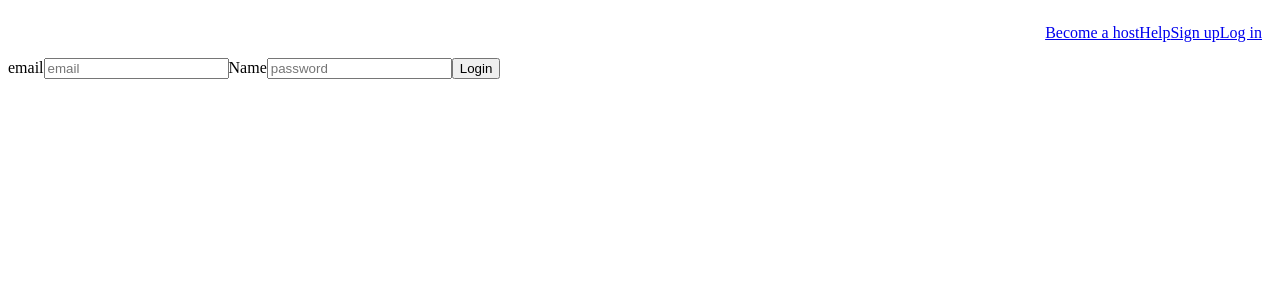
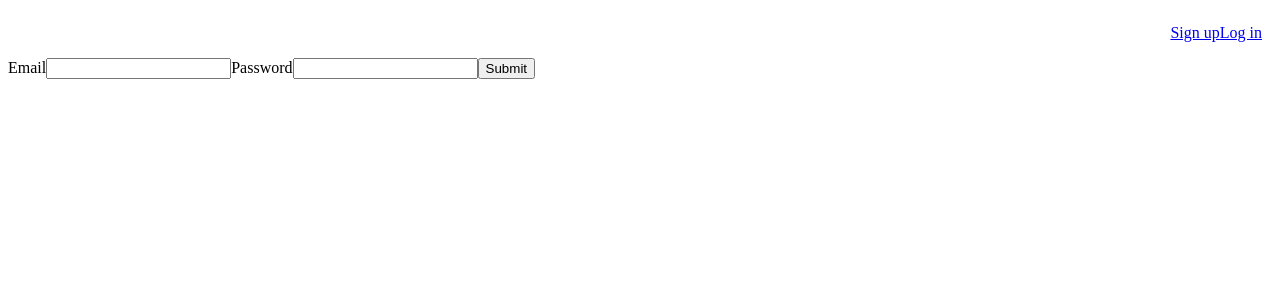
Before and after one commit to mcyates/bnb-frontend, a React (Create React App) app: page /login in a window 1280 px wide. Shown: the top 300 px of the page. Built offline with nearby package versions, Linux system fonts and the light colour scheme; what apollo-upload-client would draw is missing.

Commit message:
migrated all forms to formik

```diff
--- a/package.json
+++ b/package.json
@@ -11,13 +11,15 @@
     "apollo-link-error": "^1.1.10",
     "apollo-link-http": "^1.5.14",
     "apollo-upload-client": "^10.0.1",
+    "formik": "^1.5.4",
     "graphql": "^14.3.0",
     "graphql-tag": "^2.10.1",
     "react": "^16.8.6",
     "react-apollo": "^2.5.5",
     "react-dom": "^16.8.6",
     "react-dropzone": "^10.1.4",
-    "react-scripts": "^2.1.8"
+    "react-scripts": "^2.1.8",
+    "yup": "^0.27.0"
   },
   "scripts": {
     "start": "react-scripts start",
--- /dev/null
+++ b/src/components/CreateListingPage/CreateListingPage.js
@@ -0,0 +1,4 @@
+import { ApolloConsumer } from "react-apollo";
+import {navigate} from '@reach/router';
+
+import Navbar from '../Navbar/Navbar';
--- a/src/components/LoginPage/LoginPage.js
+++ b/src/components/LoginPage/LoginPage.js
@@ -1,9 +1,11 @@
 import React from "react";
 import { Mutation, ApolloConsumer } from "react-apollo";
+import { Formik, Form, Field, ErrorMessage } from "formik";
 import { navigate } from "@reach/router";
 
 import Navbar from "../Navbar/Navbar";
 import { LOGIN } from "../../mutations/login";
+import {LoginValidationSchema} from '../../yup/Schema';
 
 export const LoginPage = () => {
 	let emailInput, passwordInput;
@@ -19,48 +21,48 @@ export const LoginPage = () => {
 								isAuthed: true
 							}
 						});
-						navigate("/");
+						navigate("/dashboard");
 					}}
 				>
 					{(loginUser, { loading, error }) => (
 						<>
 							<Navbar />
-							<form
-								onSubmit={(e) => {
-									e.preventDefault();
+							<Formik
+							initialValues={{ email: "", password: "" }}
+							validationSchema={LoginValidationSchema}
+							onSubmit={(values, { setSubmitting }) => {
 								loginUser({
 									variables: {
 										data: {
-												email: emailInput.value,
-												password: passwordInput.value
+											email: values.email,
+											password: values.password
 										}
 									}
 								});
+								setTimeout(() => {
+									setSubmitting(false);
+								}, 400);
 							}}
-							>
-								<label htmlFor="email">email</label>
-								<input
-									type="email"
-									placeholder="email"
-									autoComplete="email"
-									name="email"
-									ref={(node) => {
-										emailInput = node;
-									}}
+							render={({isSubmitting}) => (
+								<Form>
+								<label htmlFor="email">Email</label>
+								<Field type="email" name="email" autoComplete="email" />
+								<ErrorMessage name="email" component="div" />
+
+								<label htmlFor="password">Password</label>
+								<Field
+									type="password"
+									name="password"
+									autoComplete="current-password"
 								/>
-								<label htmlFor="Password">Name</label>
-								<input
-									type="password"
-									placeholder="password"
-									autoComplete="current-password"
-									name="password"
-									minLength="8"
-									ref={(node) => {
-										passwordInput = node;
-									}}
+								<ErrorMessage name="password" component="div" />
+
+								<button type="submit" disabled={isSubmitting}>
+									Submit
+								</button>
+								</Form>
+							)}
 						/>
-								<button type="submit">Login</button>
-							</form>
 							{loading && <p>Loading...</p>}
 							{error && <p>Error</p>}
 						</>
--- a/src/components/Navbar/Navbar.js
+++ b/src/components/Navbar/Navbar.js
@@ -11,12 +11,10 @@ const Navbar = () => {
     <Query query={authQuery}>
     {({data: {isAuthed}}) => (
       <nav className="Navbar">
-      <a href="/">
+      <Link to="/">
         <img className="Logo" src={airbnbsvg} alt="airbnb-logo" />
-      </a>
+      </Link>
       <ul className="rightCorner">
-        <Link to="/">Become a host</Link>
-        <Link to="/">Help</Link>
         {
           isAuthed ? (
             <Logout />
--- a/src/components/NotFound/NotFound.js
+++ b/src/components/NotFound/NotFound.js
@@ -3,3 +3,5 @@ import React from 'react';
 export const NotFound = () => (
   <h2>404 not found</h2>
 )
+
+export default NotFound;
--- a/src/components/RegistrationPage/RegistrationPage.js
+++ b/src/components/RegistrationPage/RegistrationPage.js
@@ -1,12 +1,13 @@
 import React from "react";
 import { Mutation, ApolloConsumer } from "react-apollo";
+import { Formik, Form, Field, ErrorMessage } from "formik";
 import { navigate } from "@reach/router";
 
+import Navbar from "../Navbar/Navbar";
 import { REGISTER } from "../../mutations/register";
-import Navbar from "../Navbar/Navbar";
+import { registrationValidationSchema } from "../../yup/Schema";
 
 export const RegistrationPage = () => {
-	let nameInput, emailInput, passwordInput;
 	return (
 		<ApolloConsumer>
 			{(client) => (
@@ -19,7 +20,7 @@ export const RegistrationPage = () => {
 								isAuthed: true
 							}
 						});
-						navigate(`/`);
+						navigate(`/dashboard`);
 					}}
 					onError={(error) => {
 						console.log(error);
@@ -29,54 +30,47 @@ export const RegistrationPage = () => {
 						<>
 							<Navbar />
 							<h2>Registration page</h2>
-							<form
-								onSubmit={(e) => {
-									e.preventDefault();
+							<Formik
+								initialValues={{ name: "", email: "", password: "" }}
+								validationSchema={registrationValidationSchema}
+								onSubmit={(values, { setSubmitting }) => {
 									createUser({
 										variables: {
 											data: {
-												name: nameInput.value,
-												email: emailInput.value,
-												password: passwordInput.value
+												name: values.name,
+												email: values.email,
+												password: values.password
 											}
 										}
 									});
+									setTimeout(() => {
+										setSubmitting(false);
+									}, 400);
 								}}
-							>
-								<label htmlFor="name">Username</label>
-								<input
-									type="text"
-									placeholder="name"
-									autoComplete="username"
-									autoFocus
-									name="name"
-									ref={(node) => {
-										nameInput = node;
-									}}
-								/>
-								<label htmlFor="email">email</label>
-								<input
-									type="email"
-									placeholder="email"
-									autoComplete="email"
-									name="email"
-									ref={(node) => {
-										emailInput = node;
-									}}
-								/>
-								<label htmlFor="Password">Name</label>
-								<input
-									type="password"
-									placeholder="password"
-									autoComplete="current-password"
-									name="password"
-									minLength="8"
-									ref={(node) => {
-										passwordInput = node;
-									}}
-								/>
-								<button type="submit">Register</button>
-							</form>
+								render={({ isSubmitting }) => (
+									<Form>
+										<label htmlFor="email">Email</label>
+										<Field type="email" name="email" autoComplete="email" />
+										<ErrorMessage name="email" component="div" />
+
+										<label htmlFor="name">Username</label>
+										<Field type="text" name="name" autoComplete="name" />
+										<ErrorMessage name="name" component="div" />
+
+										<label htmlFor="password">Password</label>
+										<Field
+											type="password"
+											name="password"
+											autoComplete="current-password"
+										/>
+										<ErrorMessage name="password" component="div" />
+
+										<button type="submit" disabled={isSubmitting}>
+											Submit
+										</button>
+									</Form>
+								)}
+							/>
 							{loading && <p>Loading...</p>}
 							{error && <p>Error</p>}
 						</>
--- /dev/null
+++ b/src/components/dashboard/Dashboard.js
@@ -0,0 +1,13 @@
+import React from "react";
+import Navbar from "../Navbar/Navbar";
+
+export const Dashboard = () => {
+	return (
+		<>
+			<Navbar />
+      <h2>Dashboard</h2>
+		</>
+	);
+};
+
+export default Dashboard;
--- a/src/router/AppRouter.js
+++ b/src/router/AppRouter.js
@@ -2,16 +2,18 @@ import React from "react";
 import { Router } from "@reach/router";
 
 import FrontPage from "../components/frontpage/frontpage";
+import Dashboard from "../components/dashboard/Dashboard";
 import RegistrationPage from "../components/RegistrationPage/RegistrationPage";
-import { LoginPage } from "../components/LoginPage/LoginPage";
-import { NotFound } from "../components/NotFound/NotFound";
+import LoginPage from "../components/LoginPage/LoginPage";
+import NotFound from "../components/NotFound/NotFound";
 
 const AppRouter = () => (
 	<Router>
-    <NotFound default />
+		<NotFound default />
 		<FrontPage path="/" />
+		<Dashboard path="/dashboard" />
 		<RegistrationPage path="/register" />
-    <LoginPage path="/login" />
+		<LoginPage path="/login" />
 	</Router>
 );
 
--- /dev/null
+++ b/src/yup/Schema.js
@@ -0,0 +1,22 @@
+import * as Yup from "yup";
+
+export const registrationValidationSchema = Yup.object().shape({
+	name: Yup.string().required("Please enter your username"),
+	email: Yup.string()
+		.email()
+		.required("Please enter a valid email address"),
+	password: Yup.string()
+		.min(8, "Password must be atleast 8 characters long")
+		.required("Please enter a password")
+});
+
+export const LoginValidationSchema = Yup.object().shape({
+	email: Yup.string()
+		.email()
+		.required("Please enter a valid email address"),
+	password: Yup.string()
+		.min(8, "Password must be atleast 8 characters long")
+		.required("Please enter a password")
+});
+
+export default registrationValidationSchema;
```
Also changed, not shown: src/components/form.js (added, +51 -0 lines), src/components/ListingForm/ListingForm.js (added), 1 other file (tests, documents, lock files or other folders). Lines whose indentation alone changed are shown as unchanged.
